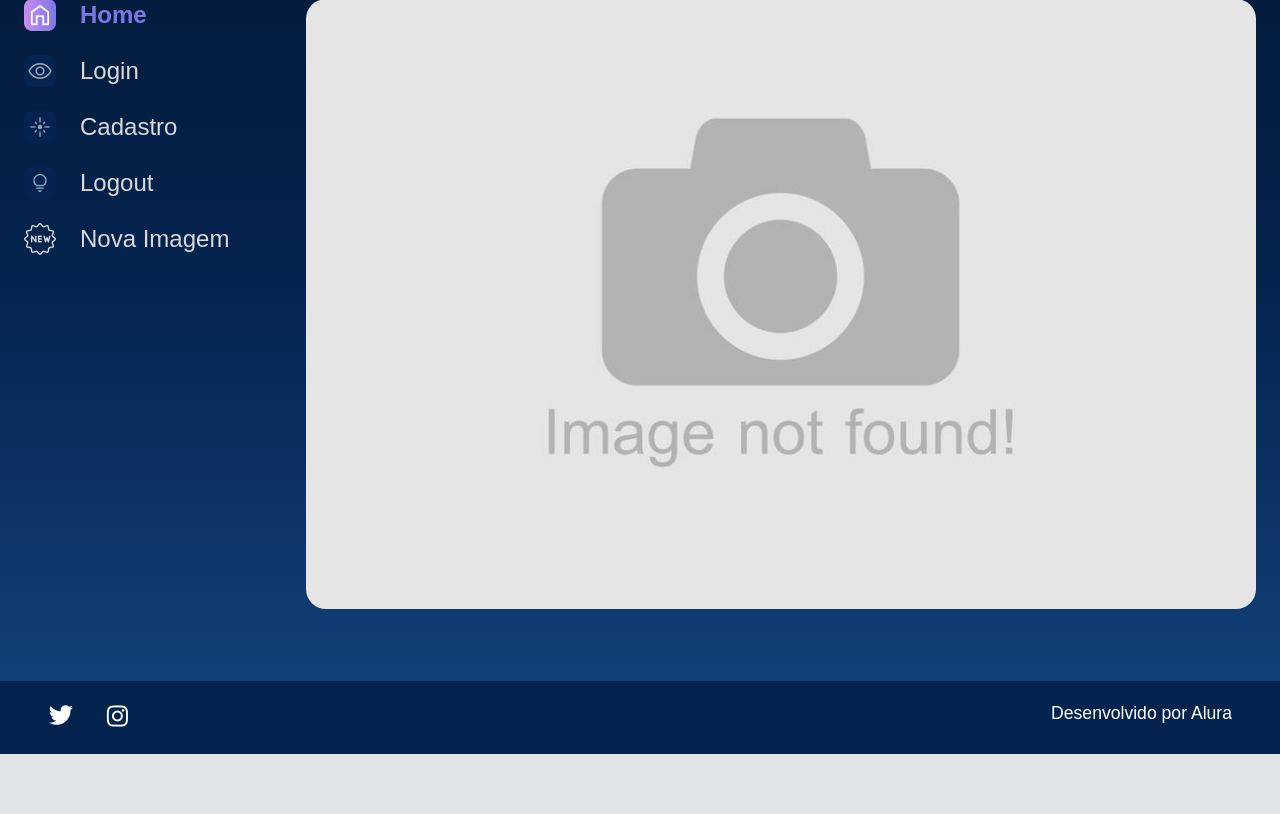
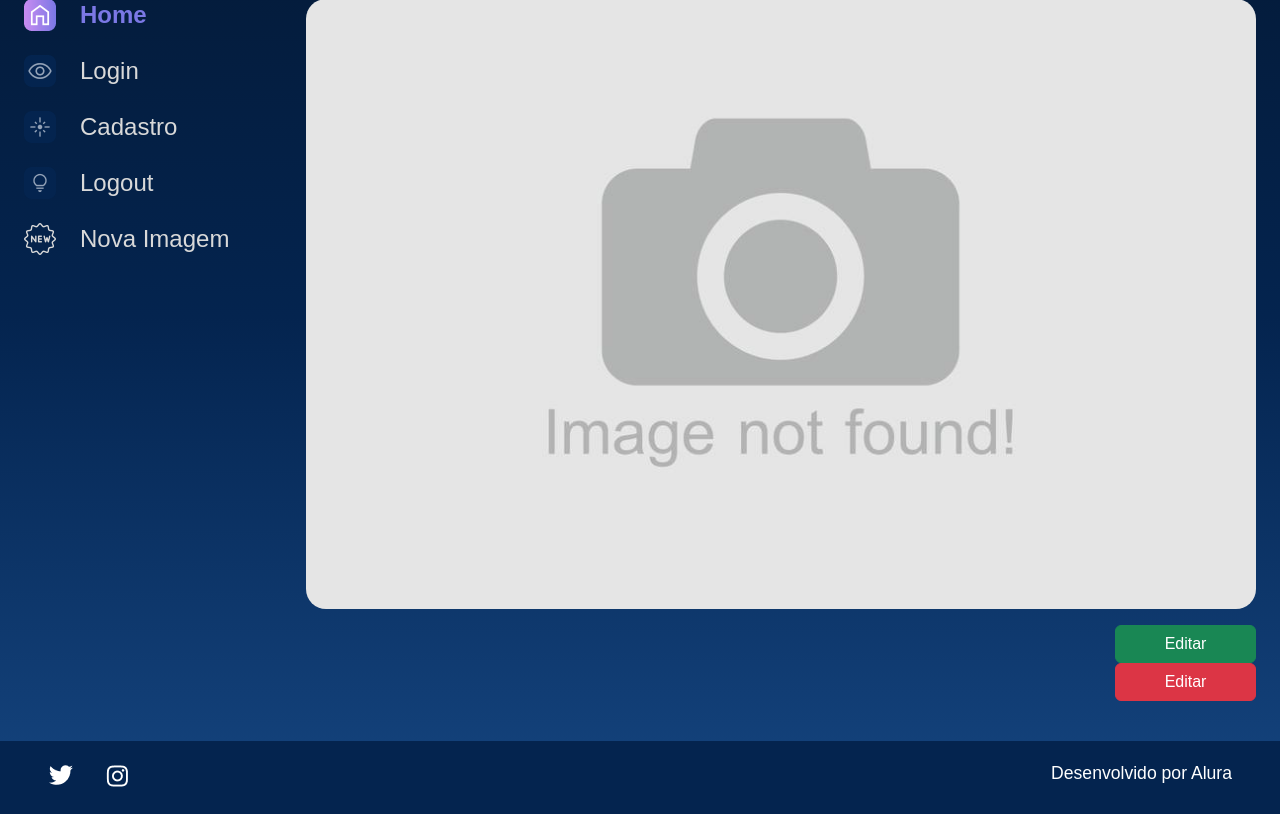
Before and after one commit to oalvesxp/django-python-alura_space, a Django app: template alura_space/templates/galeria/imagem.html in a window 1280 px wide. Shown: the part 179-993 px from the top of the page. Before the commit the page ends 933 px from the top, so only its background shows below. Run offline with Django 4.2, Linux system fonts and the light colour scheme; the template is opened without the code that fills it, so the values that code supplies are empty.

Commit message:
adding button to edit and delete image

```diff
--- a/alura_space/templates/galeria/imagem.html
+++ b/alura_space/templates/galeria/imagem.html
@@ -16,6 +16,10 @@
                                 <p class="imagem__descricao">{{ fotografia.legenda }}</p>
                                 <p class="imagem__texto">{{ fotografia.descricao }}</p>
                             </div>
+                            <div>
+                                <a href="{% url 'editar_imagem' %}"><button class="btn btn-success col-12" style="padding: top 5px;">Editar</button></a>
+                                <a href="{% url 'deletar_imagem' %}"><button class="btn btn-danger col-12" style="padding: top 5px;">Editar</button></a>
+                            </div>
                         </div>
                     </div>
                 </section>
```
